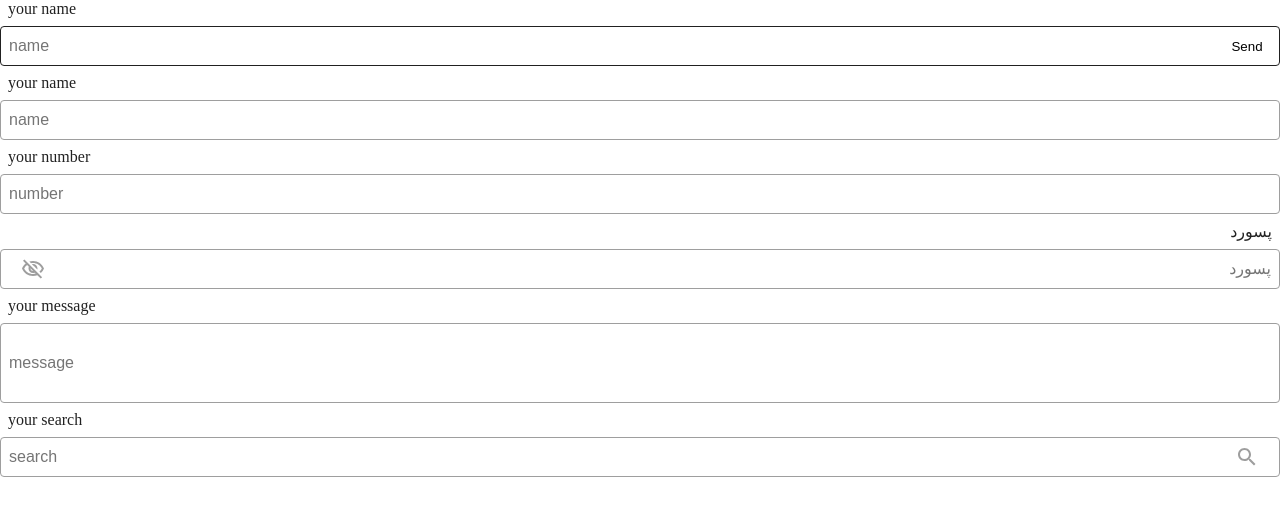
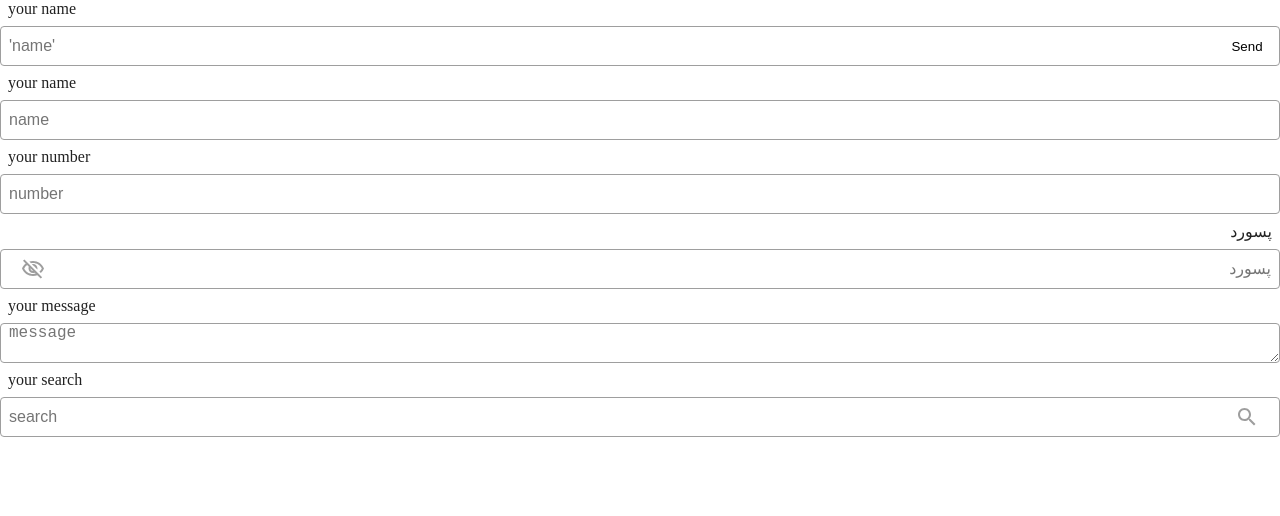
Before and after one commit to ehsan-shv/vb-input, a Vue app: page / in a window 1280 px wide. Shown: the top 516 px of the page. Built offline with nearby package versions, Linux system fonts and the light colour scheme.

Commit message:
test onButtonClicked method

```diff
--- a/src/App.vue
+++ b/src/App.vue
@@ -2,23 +2,21 @@
   <vue-base-input
     @onInputButtonClick="onInputButtonClick"
     buttonText="Send"
-    autofocus
+    :type="'text'"
+    placeholder="'name'"
+    label="your name"
+    v-model="name"
+    :hasButton="true"
+  />
+  <vue-base-input
+    @onInputButtonClick="onInputButtonClick"
     :type="'text'"
     placeholder="name"
     label="your name"
     v-model="name"
     :hasButton="true"
   />
-  <vue-base-input
-    @onInputButtonClick="onInputButtonClick"
-    autofocus
-    :type="'text'"
-    placeholder="name"
-    label="your name"
-    v-model="name"
-    :hasButton="true"
-  />
-  <vue-base-input autofocus :type="'number'" placeholder="number" label="your number" />
+  <vue-base-input :type="'number'" placeholder="number" label="your number" />
   <vue-base-input
     :hasButton="true"
     :rtl="true"
--- a/src/components/VueBaseInput.vue
+++ b/src/components/VueBaseInput.vue
@@ -1,13 +1,13 @@
 <template>
   <div class="vb-input" :style="blockStyle" :class="{ rtl, error }">
-    <label :for="id" :style="labelStyle" class="vb-input__label" v-if="label" :class="{ inline: labelInline }">{{
-      label
-    }}</label>
+    <label :for="id" :style="labelStyle" class="vb-input__label" v-if="label" :class="{ inline: labelInline }">
+      {{ label }}
+    </label>
     <textarea
-      v-if="!type"
+      v-if="type === 'textarea'"
       class="vb-input__field"
       @input="$emit('update:modelValue', $event.target.value)"
-      v-bind="passedAttrs"
+      v-bind="$attrs"
       :value="modelValue"
       :style="fieldStyle"
       :id="id"
@@ -17,7 +17,7 @@
         class="vb-input__field"
         :type="setType"
         @input="$emit('update:modelValue', $event.target.value)"
-        v-bind="passedAttrs"
+        v-bind="$attrs"
         :value="modelValue"
         :style="fieldStyle"
         :id="id"
@@ -32,8 +32,8 @@
       >
         <span
           class="vb-input__icon"
-          v-if="setType === 'password' || setType === 'search'"
-          :class="{ password: setType === 'password', showPassword, search: setType === 'search' }"
+          v-if="type === 'password' || type === 'search'"
+          :class="{ password: type === 'password', search: type === 'search', showPassword }"
         />
         <span v-if="hasButton && buttonText">{{ buttonText }}</span>
       </button>
@@ -52,7 +52,7 @@ export default defineComponent({
       type: String,
       default: '',
       validator: (value: string) => {
-        return ['text', 'number', 'email', 'password', 'search', 'tel', 'textarea', ''].includes(value);
+        return ['text', 'number', 'email', 'password', 'search', 'tel', 'textarea'].includes(value);
       },
     },
     id: {
@@ -118,9 +118,8 @@ export default defineComponent({
       default: false,
     },
   },
-  setup(props, { attrs, emit }) {
+  setup(props, { emit }) {
     const showPassword = ref(false);
-    const passedAttrs = ref(attrs);
 
     const setType = computed(() => {
       if (props.type === 'password') {
@@ -143,7 +142,6 @@ export default defineComponent({
       onButtonClick,
       showPassword,
       setType,
-      passedAttrs,
     };
   },
 });
```
Also changed, not shown: 1 other file (tests, documents, lock files or other folders).
